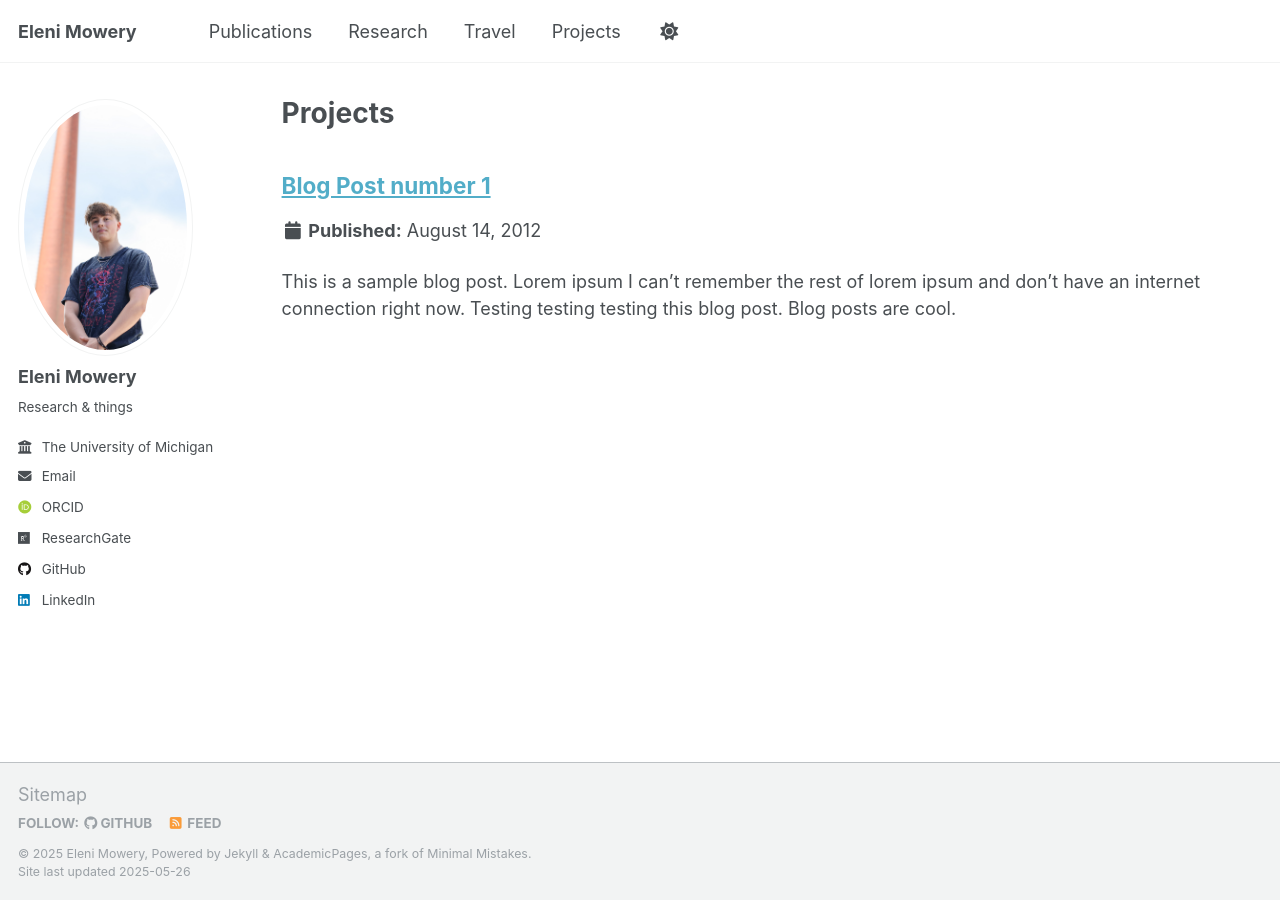
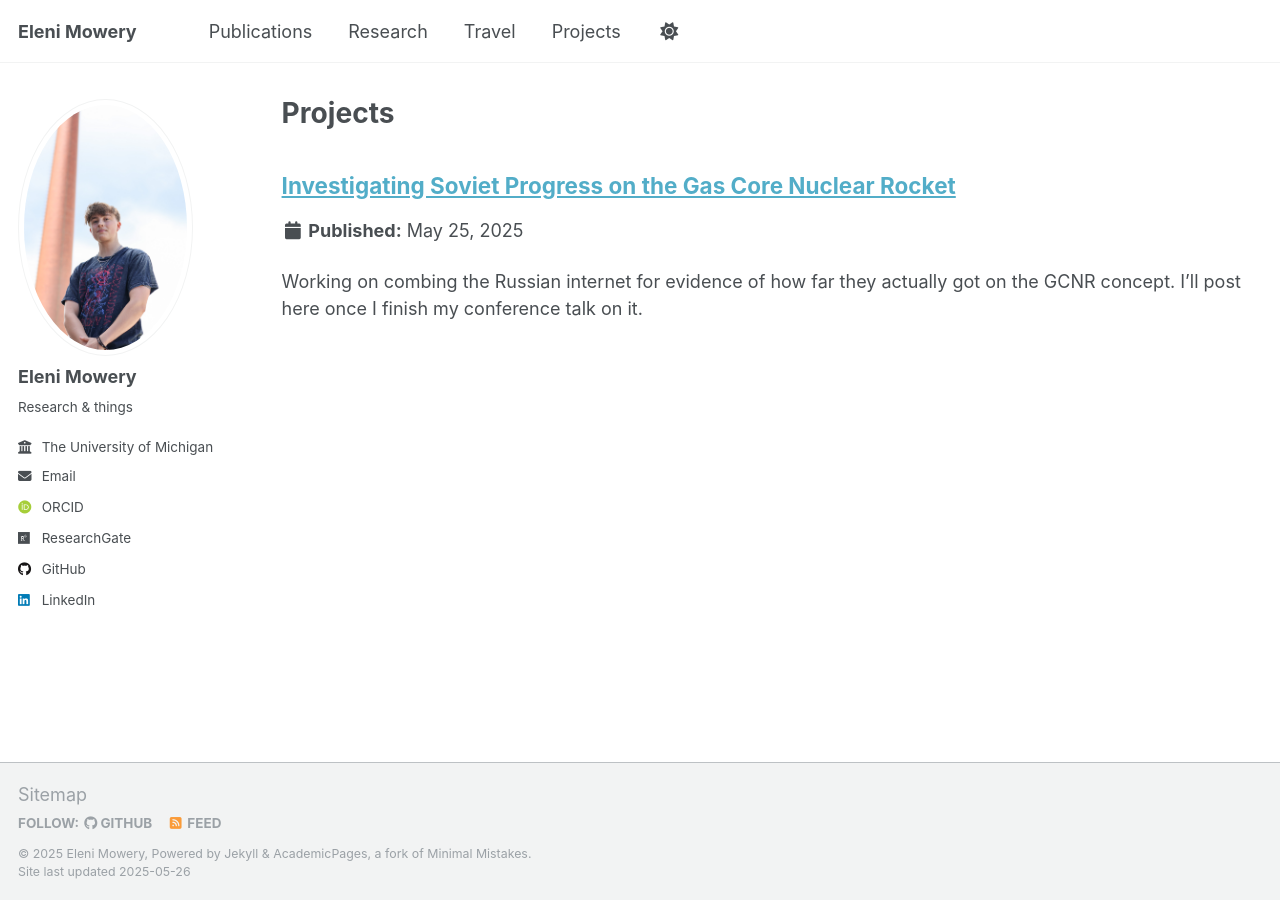
Before and after one commit to etmowery/etmowery.github.io, a Jekyll site: the page built from _pages/projects.html, in a window 1280 px wide. Built offline with Jekyll 4.4.1, drawn with Linux system fonts in a browser that asks for light colours; some web fonts are replaced.

Commit message:
Update 2012-08-14-blog-post-1.md

```diff
--- a/_projects/2012-08-14-blog-post-1.md
+++ b/_projects/2012-08-14-blog-post-1.md
@@ -1,20 +1,9 @@
 ---
-title: 'Blog Post number 1'
-date: 2012-08-14
-permalink: /posts/2012/08/blog-post-1/
+title: 'Investigating Soviet Progress on the Gas Core Nuclear Rocket'
+date: 2025-05-25
+permalink: /posts/2025/05/sovietGCNR1/
 tags:
-  - cool posts
-  - category1
-  - category2
+
 ---
 
-This is a sample blog post. Lorem ipsum I can't remember the rest of lorem ipsum and don't have an internet connection right now. Testing testing testing this blog post. Blog posts are cool.
-
-Headings are cool
-======
-
-You can have many headings
-======
-
-Aren't headings cool?
-------
+Working on combing the Russian internet for evidence of how far they actually got on the GCNR concept. I'll post here once I finish my conference talk on it.
```
